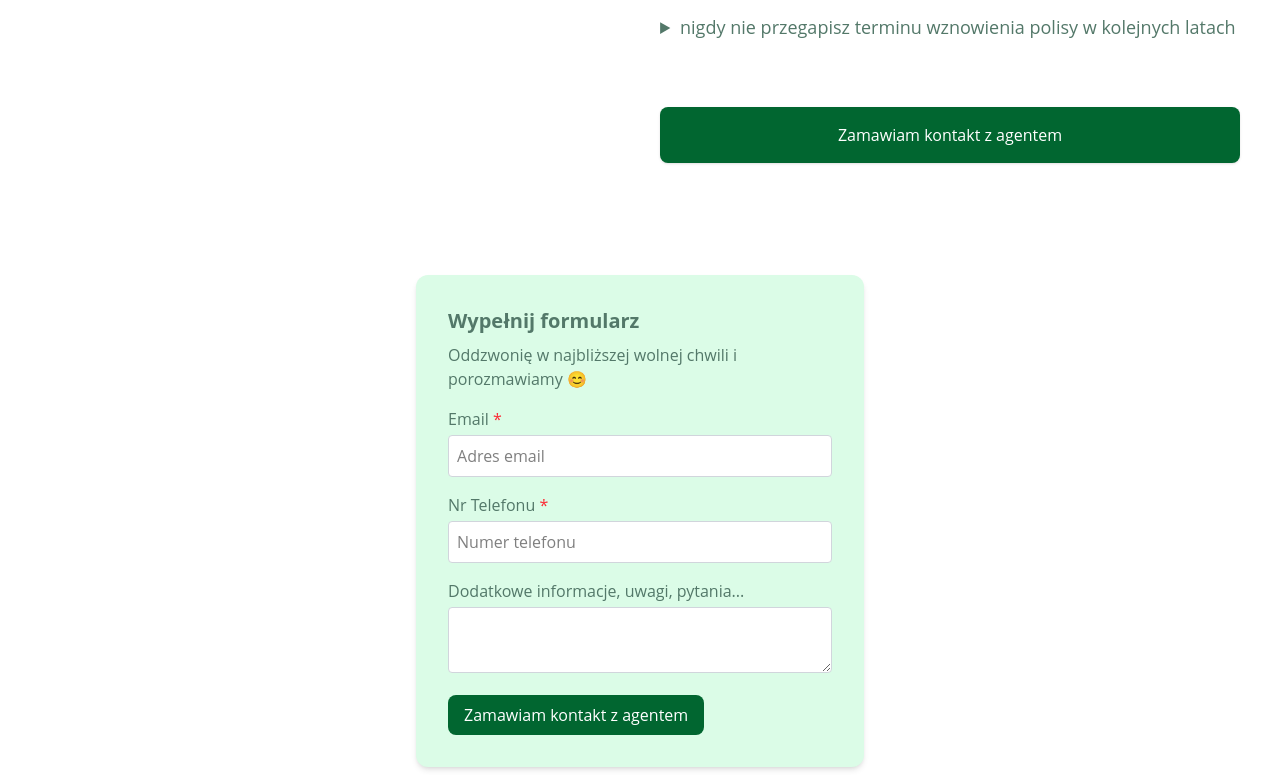
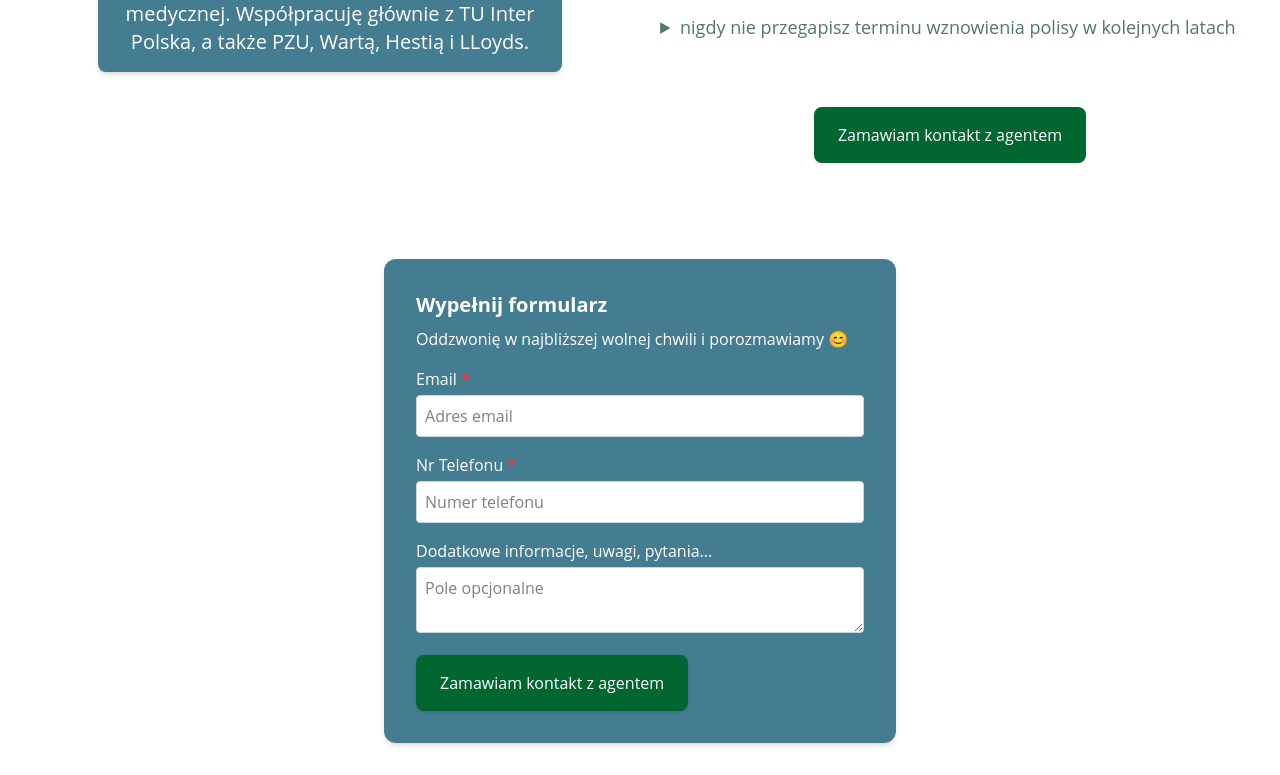
Before and after one commit to ev45ive/medagent-landing, a Next.js app: page / in a window 1280 px wide. Shown: the part 705-1480 px from the top of the page. Built offline with nearby package versions, Linux system fonts and the light colour scheme; no server answers.

Commit message:
Poprawki treści - logo, kolory, pozycje

```diff
--- a/src/app/globals.css
+++ b/src/app/globals.css
@@ -33,6 +33,9 @@ body {
 .bg-teal {
   background-color: #447c92;
 }
+.bg-teal-300 {
+  background-color: #5faccb;
+}
 
 body {
   font-family: "Open Sans", sans-serif;
--- a/src/app/page.tsx
+++ b/src/app/page.tsx
@@ -6,7 +6,7 @@ const Header = (
     <img
       src="11d83a0d-d2e6-4c06-8192-8a7321172561.png"
       alt=""
-      className="w-20 md:w-40 md:absolute z-50"
+      className="w-60 md:w-60 md:absolute z-50 mx-auto"
     />
 
     <h1 className="text-3xl md:text-5xl font-bold text-green-800 mx-5 text-center md:hidden">
@@ -26,9 +26,24 @@ const SebaAvatar = (
     <div className="bg-teal p-4 text-sm md:text-xl rounded-lg shadow-md text-white transform w-[80%] mx-auto text-center">
       Nazywam się Sebastian Nowak. <br />
       Jestem specjalistą ds. ubezpieczeń dla branży medycznej. Współpracuję
-      głównie z TU Inter Polska, a także PZU i LLoyds.
+      głównie z TU Inter Polska, a także PZU, Wartą, Hestią i LLoyds.
     </div>
   </div>
+);
+const ZamawiamKontakt = (
+  <a
+    href="#form"
+    className="bg-green-800 text-white text-center px-6 py-4 rounded-lg shadow transition-colors duration-200 my-8 place-self-center
+      hover:bg-green-700
+      focus:bg-green-700
+      focus:outline-none
+      focus:ring-2
+      focus:ring-green-400
+      active:bg-green-900"
+    tabIndex={0}
+  >
+    Zamawiam kontakt z agentem
+  </a>
 );
 
 export default function Home() {
@@ -36,7 +51,7 @@ export default function Home() {
     <div className="bg-white">
       <section className="mx-auto container px-5 py-8 text-green-800 grid gap-2 md:gap-5">
         {Header}
-        <div className="grid gap-10 md:grid-cols-2 mx-5">
+        <div className="grid gap-10 md:grid-cols-2 mx-5 items-center">
           {SebaAvatar}
 
           <div className="grid gap-3 md:gap-8 content-start">
@@ -49,12 +64,7 @@ export default function Home() {
               Lekarza?
             </p>
 
-            <a
-              href="#form"
-              className="bg-green-800 text-white text-center px-6 py-4 rounded-lg shadow hover:bg-green-800 transition my-8"
-            >
-              Zamawiam kontakt z agentem
-            </a>
+            {ZamawiamKontakt}
 
             <ul className="pl-5 space-y-1 text-lg grid gap-3">
               <li>omówimy kluczowe kwestie Twojego ubezpieczenia</li>
@@ -73,34 +83,24 @@ export default function Home() {
               </li>
             </ul>
 
-            <a
-              href="#form"
-              className="bg-green-800 text-white text-center px-6 py-4 rounded-lg shadow hover:bg-green-800 transition my-8"
-            >
-              Zamawiam kontakt z agentem
-            </a>
+            {ZamawiamKontakt}
           </div>
         </div>
       </section>
 
       <section
         id="form"
-        className="flex flex-col items-center justify-center py-12 px-4 bg-white"
+        className="flex flex-col items-center justify-center py-8 px-4 bg-white"
       >
-        <div className="bg-green-100 rounded-xl p-8 w-full max-w-md shadow-md">
-          <h2 className="text-xl font-bold text-green-800 mb-2">
-            Wypełnij formularz
-          </h2>
-          <p className="text-green-800 mb-4">
+        <div className="bg-teal text-white rounded-xl p-8 w-full max-w-lg shadow-md">
+          <h2 className="text-xl font-bold  mb-2">Wypełnij formularz</h2>
+          <p className=" mb-4">
             Oddzwonię w najbliższej wolnej chwili i porozmawiamy 😊
           </p>
 
           <form className="space-y-4" action={addContact}>
             <div>
-              <label
-                className="block font-medium text-green-800"
-                htmlFor="email"
-              >
+              <label className="block font-medium " htmlFor="email">
                 Email <span className="text-red-500">*</span>
               </label>
               <input
@@ -114,10 +114,7 @@ export default function Home() {
             </div>
 
             <div>
-              <label
-                className="block font-medium text-green-800"
-                htmlFor="phone"
-              >
+              <label className="block font-medium " htmlFor="phone">
                 Nr Telefonu <span className="text-red-500">*</span>
               </label>
               <input
@@ -131,15 +128,13 @@ export default function Home() {
             </div>
 
             <div>
-              <label
-                className="block font-medium text-green-800"
-                htmlFor="message"
-              >
+              <label className="block font-medium " htmlFor="message">
                 Dodatkowe informacje, uwagi, pytania...
               </label>
               <textarea
                 id="message"
                 name="message"
+                placeholder="Pole opcjonalne"
                 className="w-full rounded border text-black bg-white border-gray-300 p-2 mt-1"
               ></textarea>
             </div>
@@ -164,7 +159,13 @@ export default function Home() {
 
             <button
               type="submit"
-              className="bg-green-800 text-white px-4 py-2 rounded-lg hover:bg-green-800"
+              className="bg-green-800 text-white text-center px-6 py-4 rounded-lg shadow transition-colors duration-200  mx-auto
+      hover:bg-green-700
+      focus:bg-green-700
+      focus:outline-none
+      focus:ring-2
+      focus:ring-green-400
+      active:bg-green-900"
             >
               Zamawiam kontakt z agentem
             </button>
@@ -172,7 +173,7 @@ export default function Home() {
         </div>
       </section>
 
-      <section className="px-4 py-12 text-center container mx-auto">
+      <section className="px-4 py-12 text-center container mx-auto w-[80%] sm:w-[90%]">
         <h2 className="text-3xl font-bold mb-8">Jak działam?</h2>
         <div className="grid grid-cols-1 sm:grid-cols-3 gap-6">
           <div>
@@ -207,7 +208,7 @@ export default function Home() {
           </div>
         </div>
 
-        <div className="h-[50vh] sm:h-[70vh] md:h-[100vh] mt-[100px] relative bg-black">
+        <div className="hidden sm:block h-[50vh] sm:h-[70vh] md:h-[100vh] mt-[100px] relative bg-black">
           <div
             className="left-0 right-0 top-0 bottom-0 absolute bg-black opacity-65"
             style={{
```
